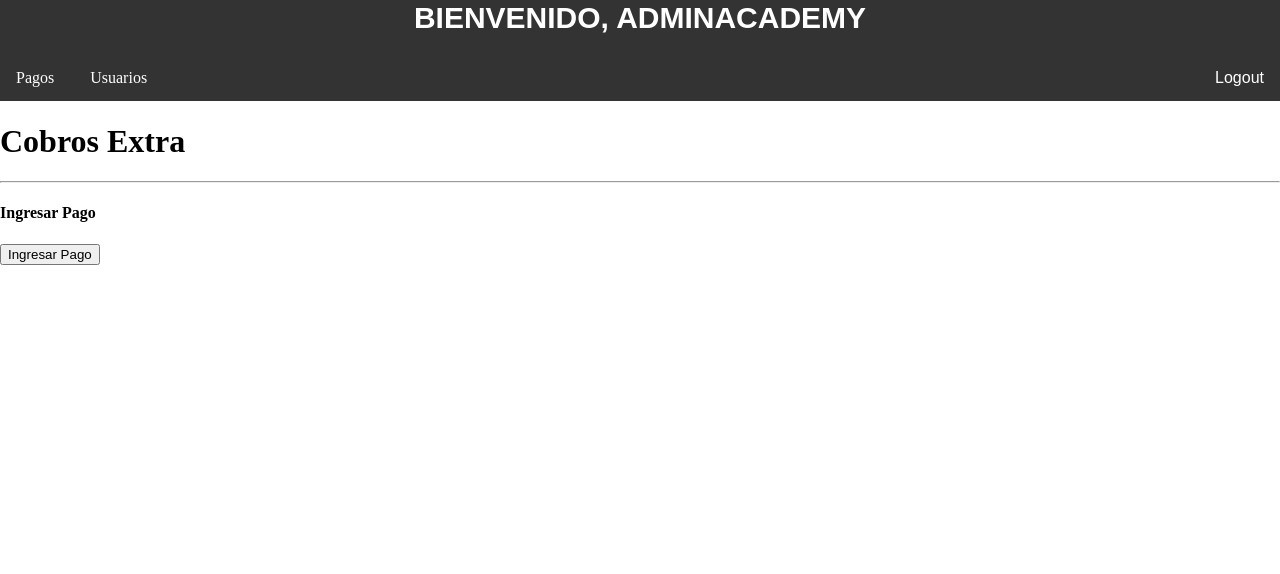
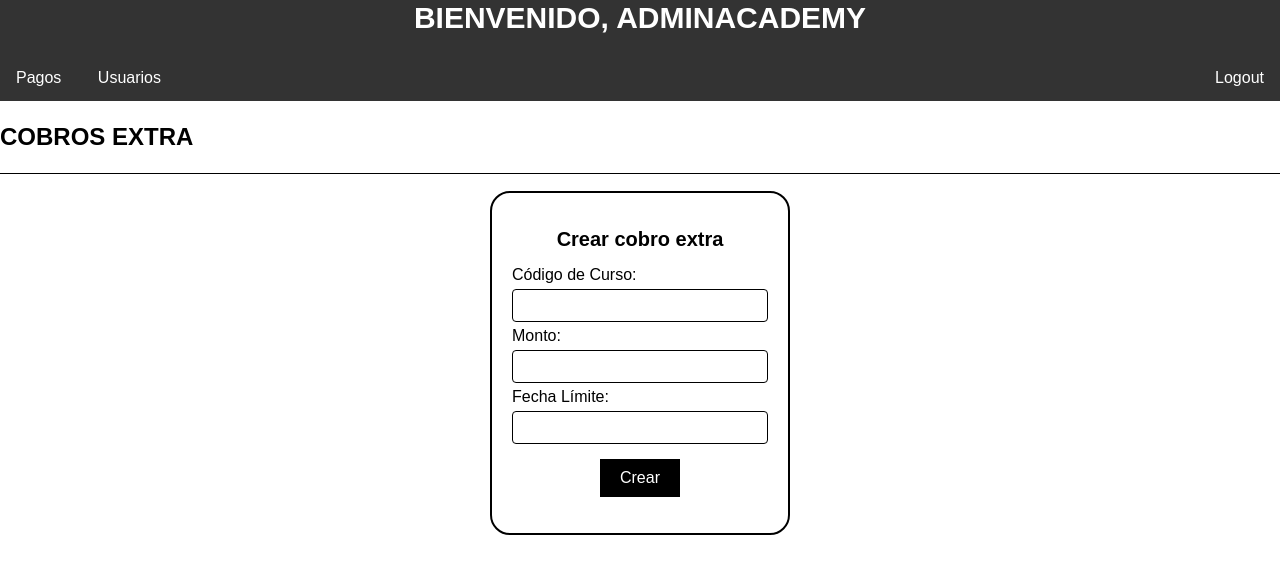
Before and after one commit to GuidoPadilla/PlusAcademy, a Django app: page /pagos/cobros_extra/ in a window 1280 px wide. Shown: the top 574 px of the page. Run offline with Django 3.2, Linux system fonts and the light colour scheme; a user stored in the database is signed in.

Commit message:
fix a template de cobros extra

```diff
--- a/mysite/templates/pagos/cobros_extra.html
+++ b/mysite/templates/pagos/cobros_extra.html
@@ -1,15 +1,22 @@
+<head>
+    <link rel="stylesheet" type="text/css" href="../../../static/general/styles.css" />
+</head>
+
 {% extends 'base.html' %}
 
 {% block content %}
 <h1>Cobros Extra</h1>
 <hr>
 
-<form action="" method="post">
-	<h4 class="form-title">Ingresar Pago</h4>
-	{% csrf_token %}
-	{{form}}
-<div class="btn-container">
-<input class="btn btn-buscar" type="submit" value="Ingresar Pago">
+<div class="container">
+	<form action="" method="post">
+		<h4 class="form-title">Crear cobro extra</h4>
+				{% csrf_token %}
+				{{form_cobros_extra}}
+		<div class="btn-container">
+			<input class="btn btn-buscar" type="submit" value="Crear">
+		</div>
+	</form>
 </div>
 </form>
 {% endblock content %}
```
